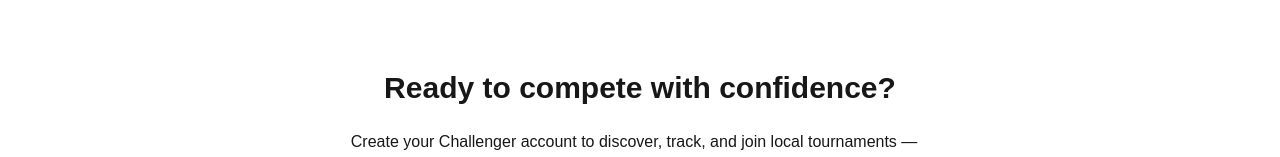
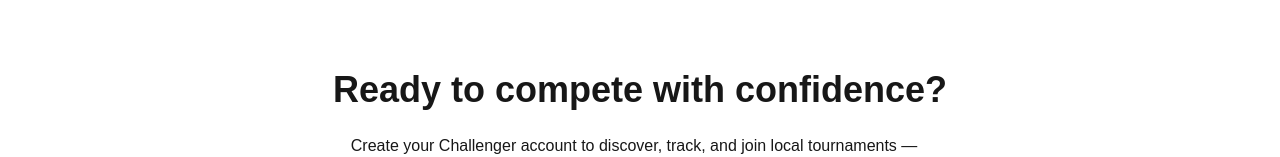
Before and after one commit to Kahnanga/median, a Next.js app: page / in a window 1280 px wide. Shown: the part 547-704 px from the top of the page. Built offline with nearby package versions, Linux system fonts and the light colour scheme.

Commit message:
Adjust heading font size
cgen-b4174868b5ba4bb4a0c6f2bea649fed3

```diff
--- a/src/components/Signup.tsx
+++ b/src/components/Signup.tsx
@@ -17,7 +17,7 @@ export default function Signup() {
       <div className="signup-container max-w-5xl mx-auto px-4 py-12">
         <div className="signup-card rounded-lg" style={{ display: "flex", flexDirection: "column" }}>
           <div className="signup-content max-w-[1851px] mx-auto flex flex-col gap-6">
-            <h2 className="signup-title text-3xl font-bold" style={{ margin: "0 auto" }}>
+            <h2 className="signup-title text-2xl sm:text-3xl md:text-4xl font-bold text-center" style={{ margin: "0 auto" }}>
               Ready to compete with confidence?
             </h2>
 
```
